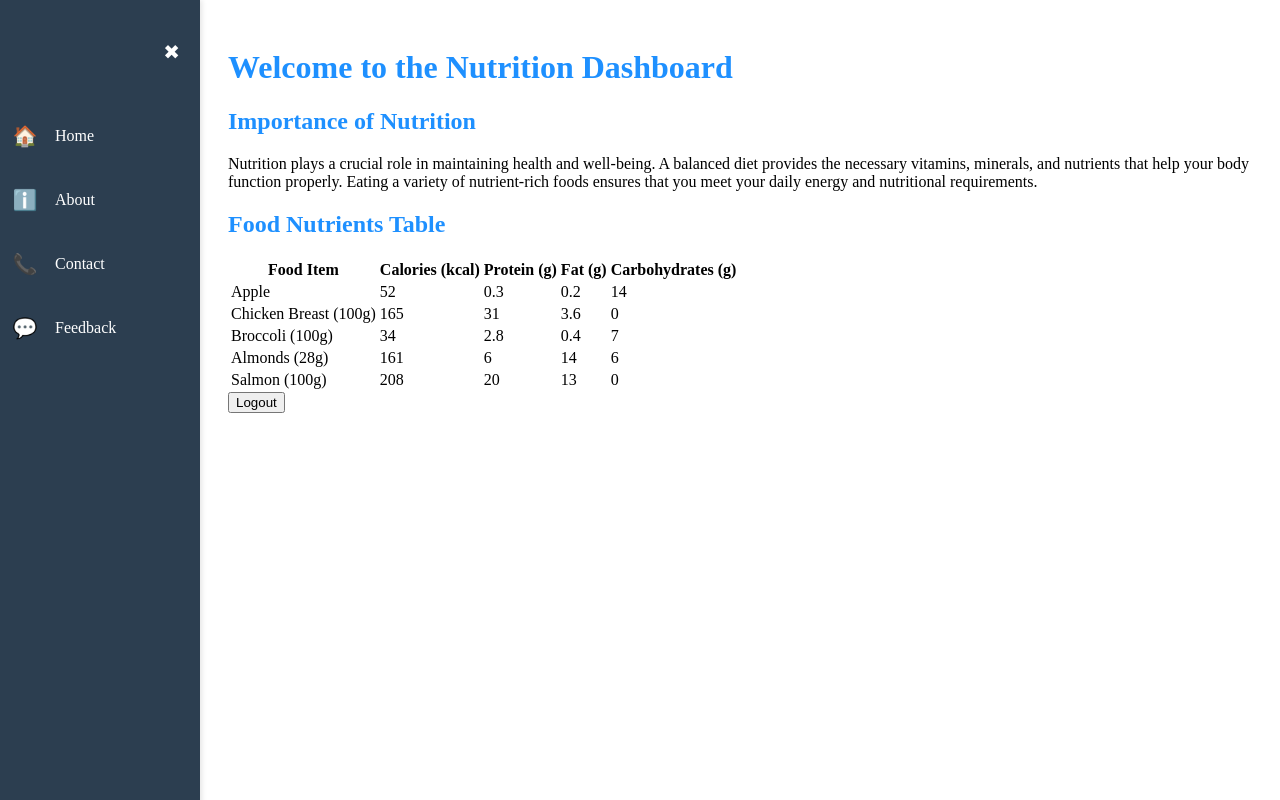
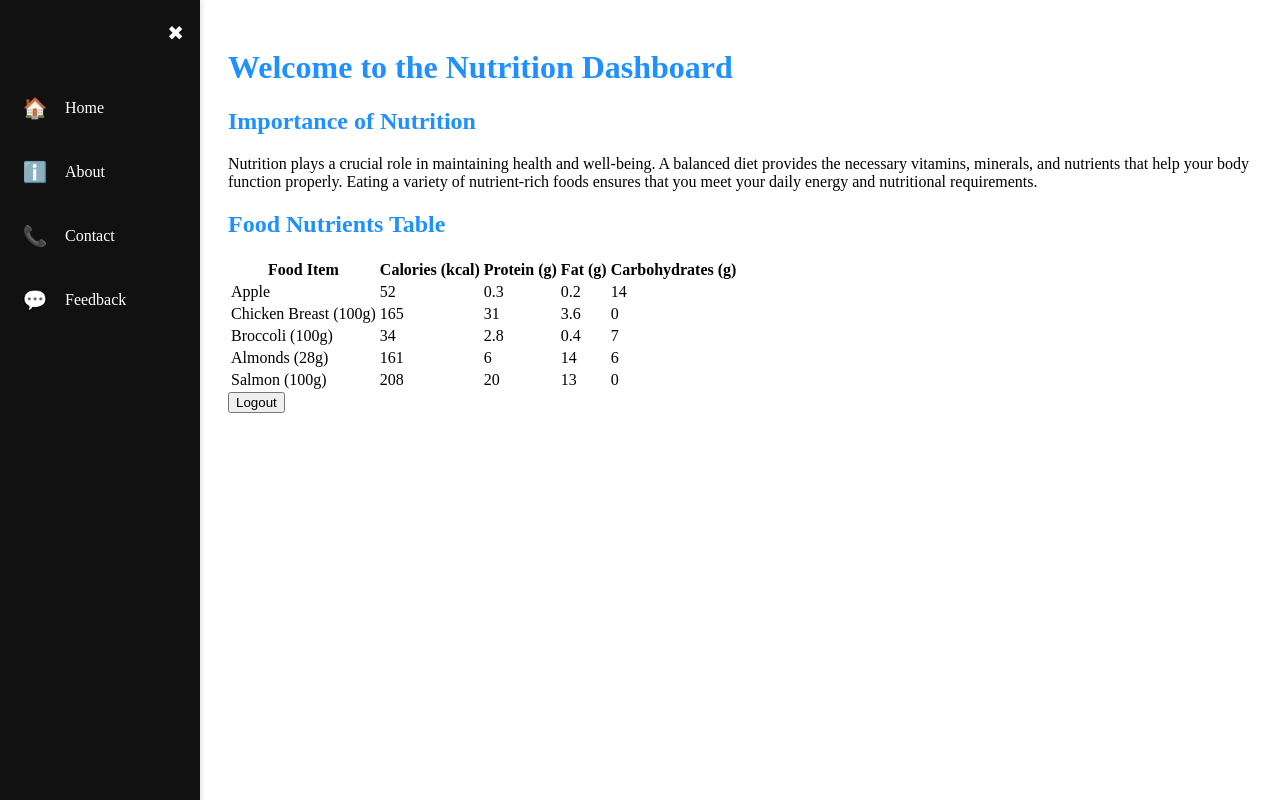
Before and after one commit to MARYAMM27/Project-p1, a React (Vite) app: page /home in a window 1280 px wide. Built offline with nearby package versions, Linux system fonts and the light colour scheme; no server answers; sample sign-in values are in the browser's storage.

Commit message:
Fixed Linters

```diff
--- a/src/Styles/Dashboard.css
+++ b/src/Styles/Dashboard.css
@@ -1,10 +1,11 @@
 .dashboard-container {
-  background-color: #000000;
-  color: #ffffff;
+  background-color: #000;
+  color: #fff;
   padding: 20px;
 }
 
-h1, h2 {
+h1,
+h2 {
   color: #1e90ff; /* Make headings a standout color */
 }
 
@@ -16,6 +17,7 @@ ul {
 ul li {
   margin: 10px 0;
 }
+
 /* Smooth transition for screen content */
 .content-container {
   margin-left: 200px; /* Space for the SideMenu */
--- a/src/Styles/SideMenu.css
+++ b/src/Styles/SideMenu.css
@@ -1,100 +1,23 @@
 /* SideMenu Styles */
 .side-menu {
-  background-color: #111;
-  color: white;
-  height: 100vh;
-  width: 200px;
-  transition: width 0.3s ease;
-  overflow: hidden;
-  position: fixed;
-}
-
-.side-menu.collapsed {
-  width: 50px;
-}
-
-.side-menu nav ul {
-  list-style-type: none;
-  padding: 0;
-  margin: 0;
-}
-
-.side-menu nav ul li {
-  margin: 20px 0;
-  display: flex;
-  align-items: center;
-  padding-left: 10px;
-}
-
-.side-menu nav ul li a {
-  color: white;
-  text-decoration: none;
-  display: flex;
-  align-items: center;
-}
-
-.icon {
-  font-size: 20px;
-  margin-right: 10px;
-}
-
-.text {
-  font-size: 16px;
-  display: inline;
-}
-
-.collapsed-text {
-  display: none;
-}
-
-/* Collapse button */
-.collapse-button {
-  background: none;
-  border: none;
-  color: white;
-  font-size: 20px;
-  cursor: pointer;
-  padding: 10px;
-  margin-left: 10px;
-  margin-top: 10px;
-  position: relative;
-}
-
-/* SideMenu Styles */
-.side-menu {
-  background-color: #111;
-  color: white;
-  height: 100vh;
-  width: 200px;
-  transition: width 0.3s ease; /* Smooth transition for menu */
-  overflow: hidden;
-  position: fixed;
-}
-
-.side-menu.collapsed {
-  width: 50px;
-}
-
-/* Other styles... */
-/* Basic SideMenu container */
-.side-menu {
-  background-color: #2c3e50; /* Dark blue/gray background */
+  background-color: #111; /* Dark background */
   color: white;
   height: 100vh;
   width: 200px; /* Full width when expanded */
   transition: width 0.3s ease; /* Smooth transition */
+  overflow: hidden;
   position: fixed;
   top: 0;
   left: 0;
   display: flex;
   flex-direction: column;
   padding-top: 20px;
-  box-shadow: 2px 0 5px rgba(0,0,0,0.1); /* Subtle shadow */
+  box-shadow: 2px 0 5px rgba(0, 0, 0, 0.1); /* Subtle shadow */
 }
 
 /* Collapsed state */
 .side-menu.collapsed {
-  width: 60px; /* Smaller width when collapsed */
+  width: 50px; /* Smaller width when collapsed */
 }
 
 /* Collapse button */
@@ -151,7 +74,7 @@ nav ul li .text {
 }
 
 /* Hide text when collapsed */
-nav ul li .collapsed-text {
+.side-menu.collapsed .text {
   display: none; /* Hide the text when collapsed */
 }
 
```
Also changed, not shown: src/Styles/Login.css (indentation only), src/Styles/Signup.css (indentation only).
